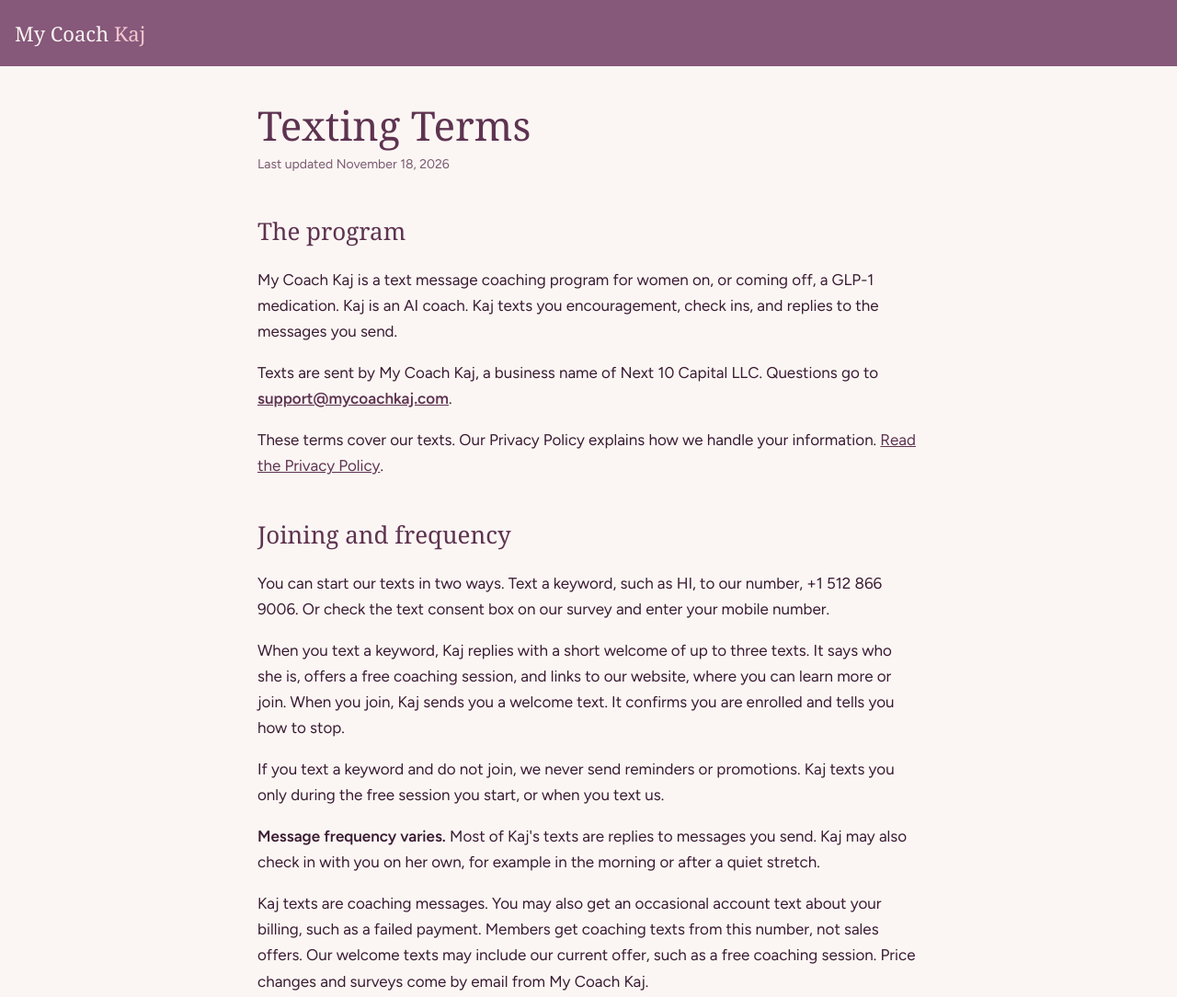
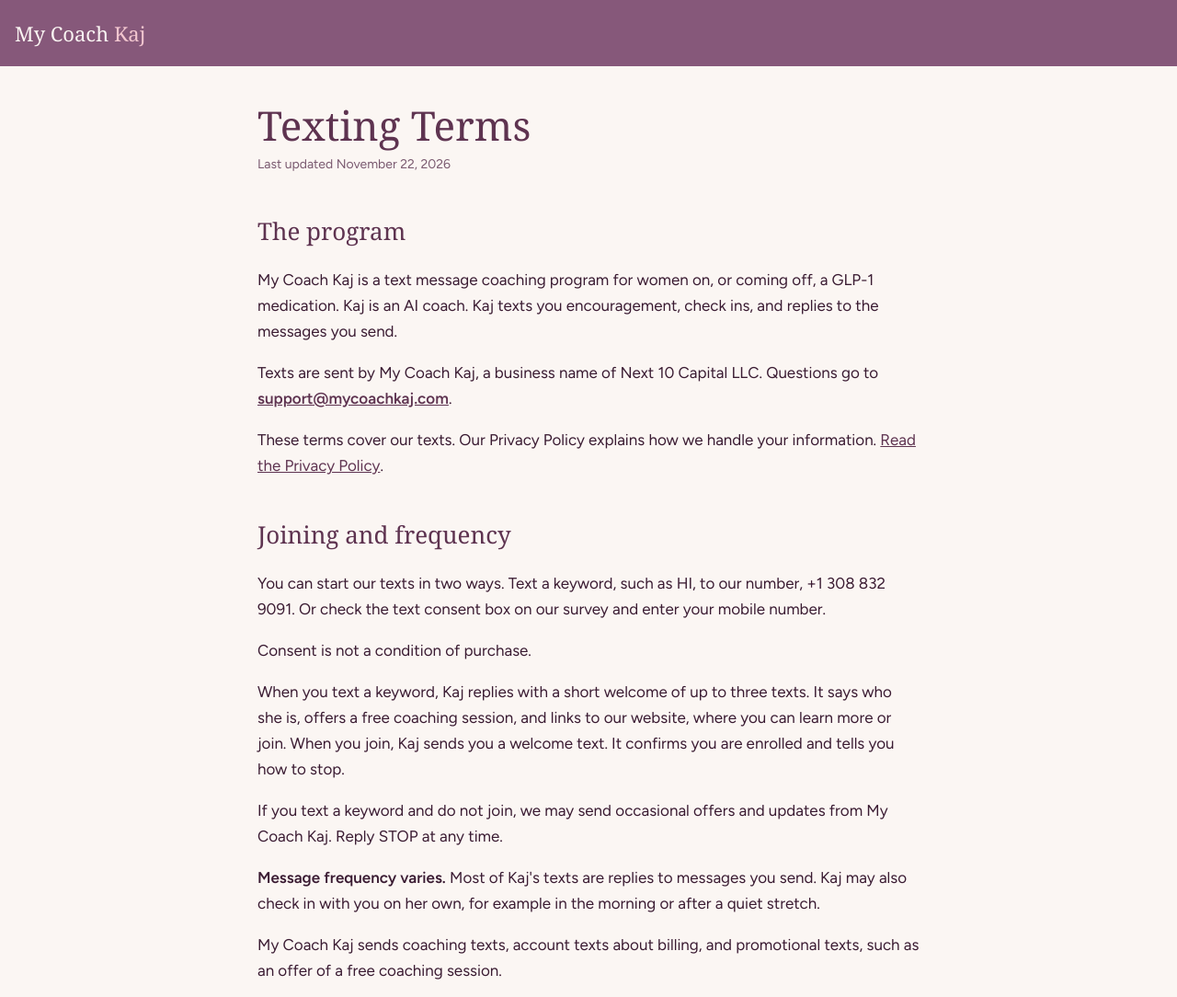
Before and after one commit to freofinancial-arch/mycoachkaj-site, a plain HTML site: page texting-terms.html in a window 1280 px wide. Shown: the top 1084 px of the page at 92% size. Drawn offline with Linux system fonts and the light colour scheme; a web font is replaced by a local one.

Commit message:
Text HI moves to (308) 832 9091: home notice, Texting Terms, Privacy (Barth, Nov 21)
Wording approved by Barth on Nov 21 for the TextGrid resubmission.
Kaj's number stays on /welcome for member coaching.

Co-Authored-By: Claude Opus 5.5 <noreply@anthropic.com>
Claude-Session: https://claude.ai/code/session_01J995PnFFjCXaiykaakbMsp

```diff
--- a/texting-terms.html
+++ b/texting-terms.html
@@ -35,16 +35,18 @@ footer a{color:var(--cream)}
 <div class="top"><a href="index.html">My Coach <span>Kaj</span></a></div>
 <main>
 <h1>Texting Terms</h1>
-<p class="updated">Last updated November 18, 2026</p>
+<p class="updated">Last updated November 22, 2026</p>
 <h2>The program</h2>
 <p>My Coach Kaj is a text message coaching program for women on, or coming off, a GLP-1 medication. Kaj is an AI coach. Kaj texts you encouragement, check ins, and replies to the messages you send.</p>
 <p>Texts are sent by My Coach Kaj, a business name of Next 10 Capital LLC. Questions go to <strong><a href="mailto:support@mycoachkaj.com">support@mycoachkaj.com</a></strong>.</p>
 <p>These terms cover our texts. Our Privacy Policy explains how we handle your information. <a href="privacy.html">Read the Privacy Policy</a>.</p>
 <h2>Joining and frequency</h2>
-<p>You can start our texts in two ways. Text a keyword, such as HI, to our number, +1 512 866 9006. Or check the text consent box on our survey and enter your mobile number.</p>
+<p>You can start our texts in two ways. Text a keyword, such as HI, to our number, +1 308 832 9091. Or check the text consent box on our survey and enter your mobile number.</p>
+<p>Consent is not a condition of purchase.</p>
 <p>When you text a keyword, Kaj replies with a short welcome of up to three texts. It says who she is, offers a free coaching session, and links to our website, where you can learn more or join. When you join, Kaj sends you a welcome text. It confirms you are enrolled and tells you how to stop.</p>
-<p>If you text a keyword and do not join, we never send reminders or promotions. Kaj texts you only during the free session you start, or when you text us.</p>
+<p>If you text a keyword and do not join, we may send occasional offers and updates from My Coach Kaj. Reply STOP at any time.</p>
 <p><strong>Message frequency varies.</strong> Most of Kaj's texts are replies to messages you send. Kaj may also check in with you on her own, for example in the morning or after a quiet stretch.</p>
+<p>My Coach Kaj sends coaching texts, account texts about billing, and promotional texts, such as an offer of a free coaching session.</p>
 <p>Kaj texts are coaching messages. You may also get an occasional account text about your billing, such as a failed payment. Members get coaching texts from this number, not sales offers. Our welcome texts may include our current offer, such as a free coaching session. Price changes and surveys come by email from My Coach Kaj.</p>
 <h2>STOP, HELP, and START</h2>
 <ul>
```
Also changed, not shown: index.html (+3 -3 lines), privacy.html (+3 -2 lines).
